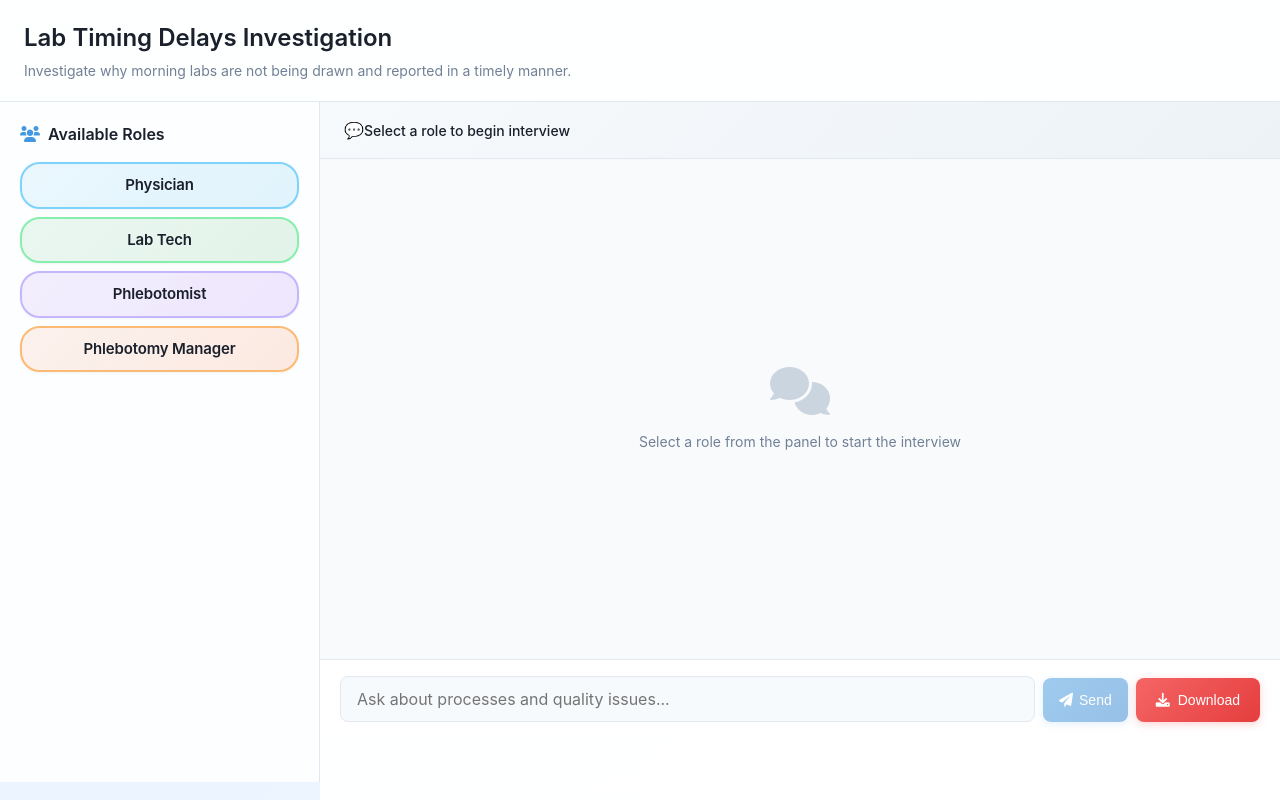
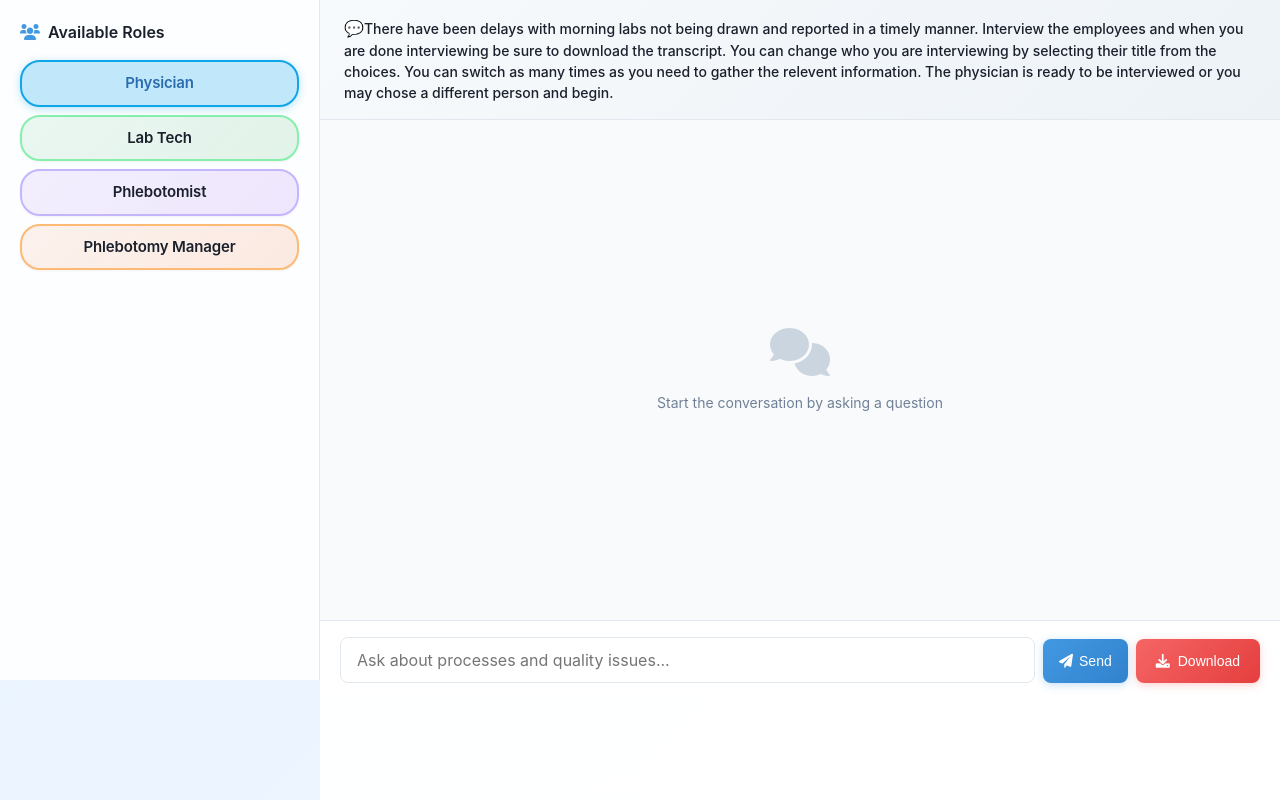
Before and after one commit to aramansell/qi, a plain HTML site: page index.html in a window 1280 px wide. Drawn offline with Linux system fonts and the light colour scheme.

Commit message:
Update index.html

```diff
--- a/index.html
+++ b/index.html
@@ -46,6 +46,7 @@
 
         /* Scenario Header */
         .scenario-header {
+            display: none;
             background: rgba(255, 255, 255, 0.95);
             border-bottom: 1px solid #e2e8f0;
             padding: 20px 24px;
@@ -1114,8 +1115,10 @@
             <!-- Scenario Selection Header -->
             <div class="scenario-header">
                 <div class="scenario-info">
+
                     <h2 id="current-scenario-name">Select a Scenario</h2>
                     <p id="current-scenario-description">Choose a training scenario to begin interviewing staff</p>
+
                 </div>
             </div>
 
@@ -1428,7 +1431,7 @@
                 if (scenario) {
                     state.currentScenario = scenario;
                     state.staffMembers = [...scenario.characters];
-                    state.currentStaff = null;
+                    state.currentStaff = scenario.characters[0] || null; // Default to first staff member
 
                     // Assign colors to staff members
                     assignStaffColors(state.staffMembers);
@@ -1440,10 +1443,11 @@
                     renderStaffList();
                     renderChatArea();
 
-                    showAlert(`Scenario "${scenario.name}" loaded successfully!`, 'success');
+                    //showAlert(`Scenario "${scenario.name}" loaded successfully!`, 'success');
                 } else {
                     showAlert('Failed to load scenario', 'error');
                 }
+
             } catch (error) {
                 console.error('Error loading scenario:', error);
                 showAlert('Error loading scenario', 'error');
@@ -1525,7 +1529,7 @@
                 // Only show header if no messages have been sent yet
                 if (state.allMessages.length === 0) {
                     chatHeader.style.display = 'block';
-                    chatHeader.innerHTML = `<span>Now interviewing ${state.currentStaff.occupation}</span>`;
+                    chatHeader.innerHTML = `<span>There have been delays with morning labs not being drawn and reported in a timely manner. Interview the employees and when you are done interviewing be sure to download the transcript. You can change who you are interviewing by selecting their title from the choices. You can switch as many times as you need to gather the relevent information. The physician is ready to be interviewed or you may chose a different person and begin.</span>`;
                 } else {
                     // Hide the header completely after first message
                     chatHeader.style.display = 'none';
```
